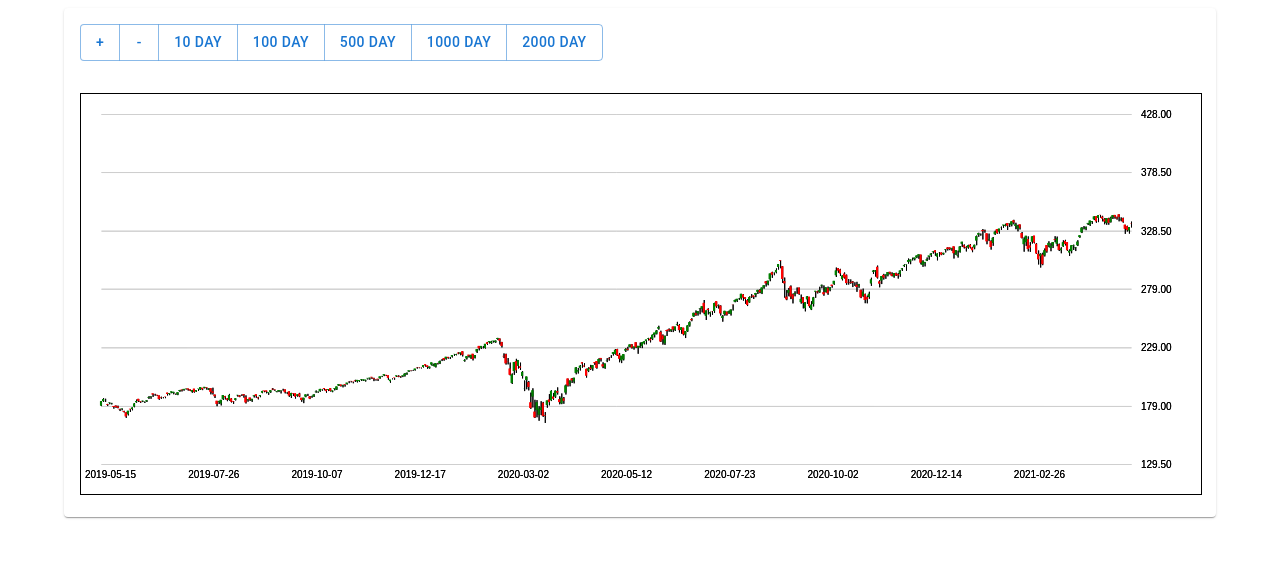
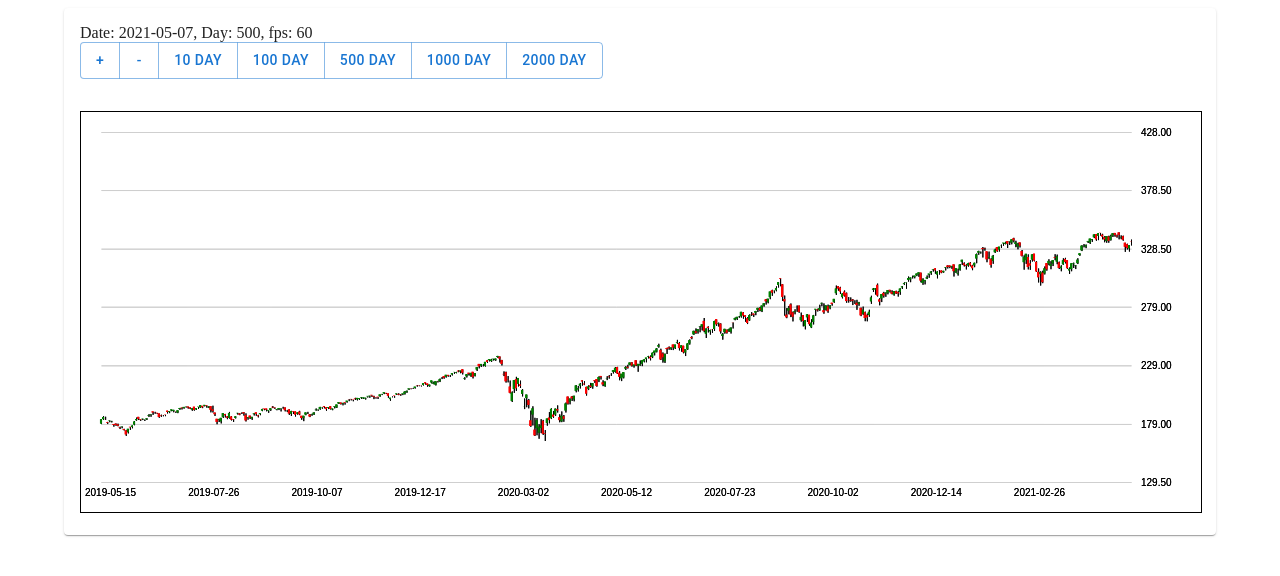
Before and after one commit to strongball/react-chart-canvas, a React (Vite) app: page / in a window 1280 px wide. Shown: the top 576 px of the page. Built offline with nearby package versions, Linux system fonts and the light colour scheme.

Commit message:
add: fps

```diff
--- /dev/null
+++ b/src/components/FPS.tsx
@@ -0,0 +1,32 @@
+import React, { useEffect, useLayoutEffect, useRef, useState } from 'react';
+
+interface Props {
+    label?: string;
+}
+const FPS: React.FC<Props> = ({ label = 'fps' }) => {
+    //  f / s
+    const [FPS, setFPS] = useState(0);
+    const gap = 100;
+    const frame = useRef(0);
+    const time = useRef(performance.now());
+
+    const requestFrame = () => {
+        window.requestAnimationFrame(() => {
+            const ctime = performance.now();
+            frame.current += 1;
+            const interval = ctime - time.current;
+            if (interval >= gap) {
+                setFPS(frame.current / (interval / 1000));
+                frame.current = 0;
+                time.current = ctime;
+            }
+            requestFrame();
+        });
+    };
+    useEffect(() => {
+        requestFrame();
+    }, []);
+
+    return <span>{`${label}: ${FPS.toFixed()}`}</span>;
+};
+export default FPS;
--- a/src/containers/StockPage.tsx
+++ b/src/containers/StockPage.tsx
@@ -7,13 +7,13 @@ import ReactiveDiv from '../components/ReactiveDiv';
 
 import { Button, ButtonGroup, Card, CardContent, Container } from '@mui/material';
 import dayjs from 'dayjs';
+import FPS from '../components/FPS';
 
 interface Props {}
 const StockPage: React.FC<Props> = (props) => {
-    const [stockCode, setStockCode] = useState('QQQ');
     const [date, setDate] = useState(dayjs().format('YYYY-MM-DD'));
     const [displayDay, setDisplayDay] = useState(500);
-    const { data } = useSWR(stockCode, async (key) => {
+    const { data } = useSWR('QQQ', async (key) => {
         if (!key) {
             return null;
         }
@@ -29,6 +29,9 @@ const StockPage: React.FC<Props> = (props) => {
         <Container>
             <Card>
                 <CardContent>
+                    <div>
+                        {`Date: ${date}, Day: ${displayDay},`} <FPS />
+                    </div>
                     <ButtonGroup variant="outlined" aria-label="outlined button group">
                         <Button onClick={() => setDisplayDay(displayDay + 10)}>+</Button>
                         <Button onClick={() => setDisplayDay(displayDay - 10)}>-</Button>
```
